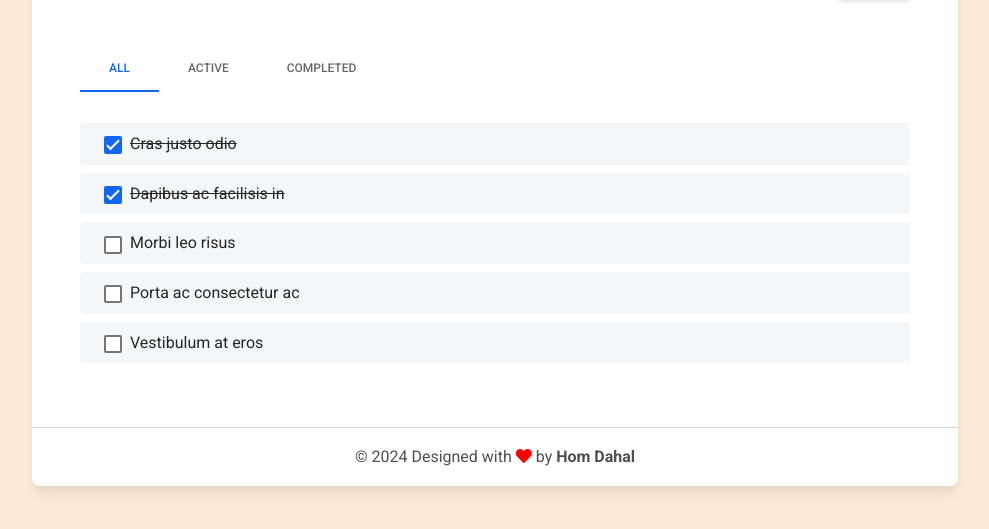
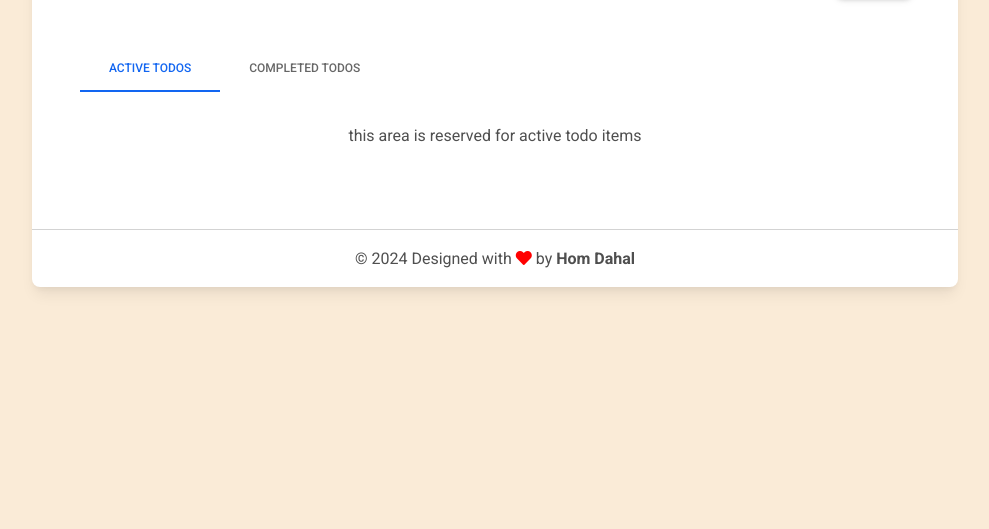
Before and after one commit to homdahal997/SBA-DOM-mytodo-app, a plain HTML site: page index.html in a window 1280 px wide. Shown: the part 191-720 px from the top of the page, without its empty margins (145-1134 px from the left). Drawn offline with Linux system fonts and the light colour scheme.

Commit message:
Tab navs and tab contentents modified to meet the need of the project as planned

```diff
--- a/index.html
+++ b/index.html
@@ -40,15 +40,11 @@
                             <ul class="nav nav-tabs mb-4 pb-2" id="ex1" role="tablist">
                                 <li class="nav-item" role="presentation">
                                     <a class="nav-link active" id="ex1-tab-1" data-mdb-toggle="tab" href="#ex1-tabs-1"
-                                        role="tab" aria-controls="ex1-tabs-1" aria-selected="true">All</a>
-                                </li>
-                                <li class="nav-item" role="presentation">
-                                    <a class="nav-link" id="ex1-tab-2" data-mdb-toggle="tab" href="#ex1-tabs-2"
-                                        role="tab" aria-controls="ex1-tabs-2" aria-selected="false">Active</a>
+                                        role="tab" aria-controls="ex1-tabs-1" aria-selected="true">Active Todos</a>
                                 </li>
                                 <li class="nav-item" role="presentation">
                                     <a class="nav-link" id="ex1-tab-3" data-mdb-toggle="tab" href="#ex1-tabs-3"
-                                        role="tab" aria-controls="ex1-tabs-3" aria-selected="false">Completed</a>
+                                        role="tab" aria-controls="ex1-tabs-3" aria-selected="false">Completed Todos</a>
                                 </li>
                             </ul>
                             <!-- Tabs navs -->
@@ -57,75 +53,15 @@
                             <div class="tab-content" id="ex1-content">
                                 <div class="tab-pane fade show active" id="ex1-tabs-1" role="tabpanel"
                                     aria-labelledby="ex1-tab-1">
-                                    <ul class="list-group mb-0">
-                                        <li class="list-group-item d-flex align-items-center border-0 mb-2 rounded"
-                                            style="background-color: #f4f6f7;">
-                                            <input class="form-check-input me-2" type="checkbox" value=""
-                                                aria-label="..." checked />
-                                            <s>Cras justo odio</s>
-                                        </li>
-                                        <li class="list-group-item d-flex align-items-center border-0 mb-2 rounded"
-                                            style="background-color: #f4f6f7;">
-                                            <input class="form-check-input me-2" type="checkbox" value=""
-                                                aria-label="..." checked />
-                                            <s>Dapibus ac facilisis in</s>
-                                        </li>
-                                        <li class="list-group-item d-flex align-items-center border-0 mb-2 rounded"
-                                            style="background-color: #f4f6f7;">
-                                            <input class="form-check-input me-2" type="checkbox" value=""
-                                                aria-label="..." />
-                                            Morbi leo risus
-                                        </li>
-                                        <li class="list-group-item d-flex align-items-center border-0 mb-2 rounded"
-                                            style="background-color: #f4f6f7;">
-                                            <input class="form-check-input me-2" type="checkbox" value=""
-                                                aria-label="..." />
-                                            Porta ac consectetur ac
-                                        </li>
-                                        <li class="list-group-item d-flex align-items-center border-0 mb-0 rounded"
-                                            style="background-color: #f4f6f7;">
-                                            <input class="form-check-input me-2" type="checkbox" value=""
-                                                aria-label="..." />
-                                            Vestibulum at eros
-                                        </li>
-                                    </ul>
-                                </div>
-                                <div class="tab-pane fade" id="ex1-tabs-2" role="tabpanel" aria-labelledby="ex1-tab-2">
-                                    <ul class="list-group mb-0">
-                                        <li class="list-group-item d-flex align-items-center border-0 mb-2 rounded"
-                                            style="background-color: #f4f6f7;">
-                                            <input class="form-check-input me-2" type="checkbox" value=""
-                                                aria-label="..." />
-                                            Morbi leo risus
-                                        </li>
-                                        <li class="list-group-item d-flex align-items-center border-0 mb-2 rounded"
-                                            style="background-color: #f4f6f7;">
-                                            <input class="form-check-input me-2" type="checkbox" value=""
-                                                aria-label="..." />
-                                            Porta ac consectetur ac
-                                        </li>
-                                        <li class="list-group-item d-flex align-items-center border-0 mb-0 rounded"
-                                            style="background-color: #f4f6f7;">
-                                            <input class="form-check-input me-2" type="checkbox" value=""
-                                                aria-label="..." />
-                                            Vestibulum at eros
-                                        </li>
+                                    <ul id="mytodo" class="list-group mb-0">
+                                        <!-- todos display area -->
+                                        <p>this area is reserved for active todo items</p>
                                     </ul>
                                 </div>
                                 <div class="tab-pane fade" id="ex1-tabs-3" role="tabpanel" aria-labelledby="ex1-tab-3">
-                                    <ul class="list-group mb-0">
-                                        <li class="list-group-item d-flex align-items-center border-0 mb-2 rounded"
-                                            style="background-color: #f4f6f7;">
-                                            <input class="form-check-input me-2" type="checkbox" value=""
-                                                aria-label="..." checked />
-                                            <s>Cras justo odio</s>
-                                        </li>
-                                        <li class="list-group-item d-flex align-items-center border-0 mb-2 rounded"
-                                            style="background-color: #f4f6f7;">
-                                            <input class="form-check-input me-2" type="checkbox" value=""
-                                                aria-label="..." checked />
-                                            <s>Dapibus ac facilisis in</s>
-                                        </li>
+                                    <ul id="completedTodo" class="list-group mb-0">
+                                        <!-- todos display area -->
+                                        <p>this area is reserved for completed todo items</p>
                                     </ul>
                                 </div>
                             </div>
```
